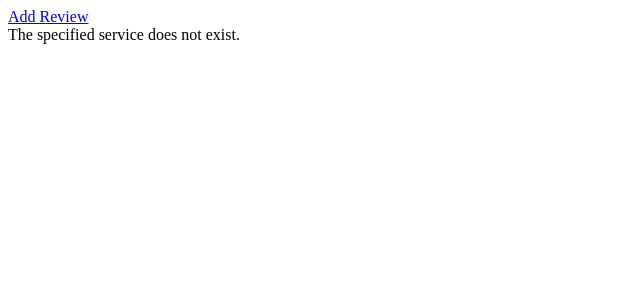
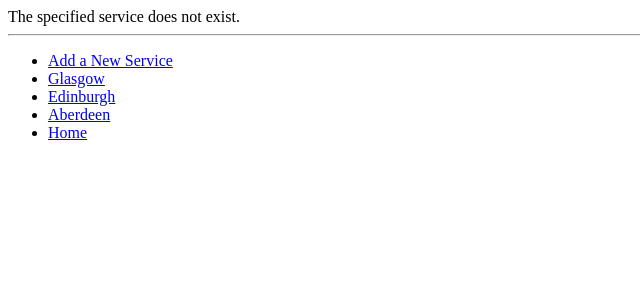
Before and after one commit to isagard/rate_my_ride, a Django app: template templates/ride/service.html in a window 1280 px wide. Shown: the top 300 px of the page, without its empty margins (0-640 px from the left). Run offline with Django 3.2, Linux system fonts and the light colour scheme; the template is opened without the code that fills it, so the values that code supplies are empty.

Commit message:
base template started and service edited to extend

```diff
--- /dev/null
+++ b/templates/ride/base.html
@@ -0,0 +1,29 @@
+<!DOCTYPE html>
+{% load staticfiles %}
+
+<html>
+    <head>
+        <title>
+            Rate My Ride -
+            {% block title_block %}
+            How to Tango with Django!
+            {% endblock %}
+        </title>
+    </head>
+    <body>
+        <div>
+            {% block body_block %}
+            {% endblock %}
+        </div>
+        <hr />
+        <div>
+            <ul>
+                <li><a href="{% url 'ride:add_service' %}">Add a New Service</a></li>
+                <li><a href="{% url 'ride:glasgow' %}">Glasgow</a></li>
+                <li><a href="{% url 'ride:edinburgh' %}">Edinburgh</a></li>
+                <li><a href="{% url 'ride:aberdeen' %}">Aberdeen</a></li>
+                <li><a href="{% url 'ride:home' %}">Home</a></li>
+            </ul>
+        </div>
+    </body>
+</html>
--- a/templates/ride/service.html
+++ b/templates/ride/service.html
@@ -1,13 +1,15 @@
-<!DOCTYPE html>
+{% extends 'ride/base.html' %}
+{% load staticfiles %}
 
-<html>
-    <head>
-        <title>Rate My Ride</title>
-    </head>
+{% block title_block %}
+    {% if service %}
+    {{ service.name }}
+    {% else %}
+        Unknown Service
+    {% endif %}
+{% endblock %}
 
-    <body>
-        <a href="/ride/service/{{service.slug }}/add_review/">Add Review</a> <br/>
-        <div>
+{% block body_block %}
     {% if service %}
         <h1>{{ service.name }}</h1>
         {% if reviews %}
@@ -19,10 +21,9 @@
         {% else %}
             <strong>No reviews currently in service.</strong>
         {% endif %}
+
+        <a href="{% url 'ride:add_review' service.slug %}">Add Review</a> <br />
     {% else %}
         The specified service does not exist.
     {% endif %}
-        </div>
-    </body>
-
-</html>
+{% endblock %}
```
Lines whose indentation alone changed are shown as unchanged.
